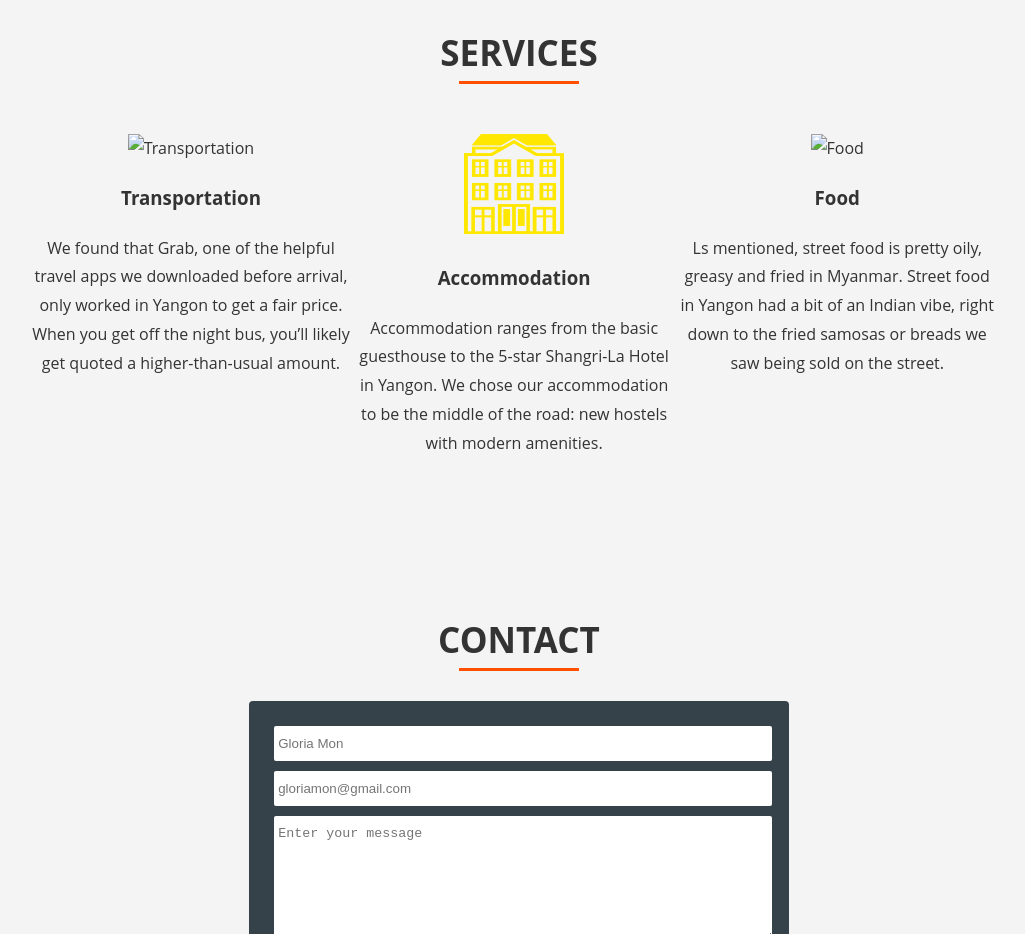
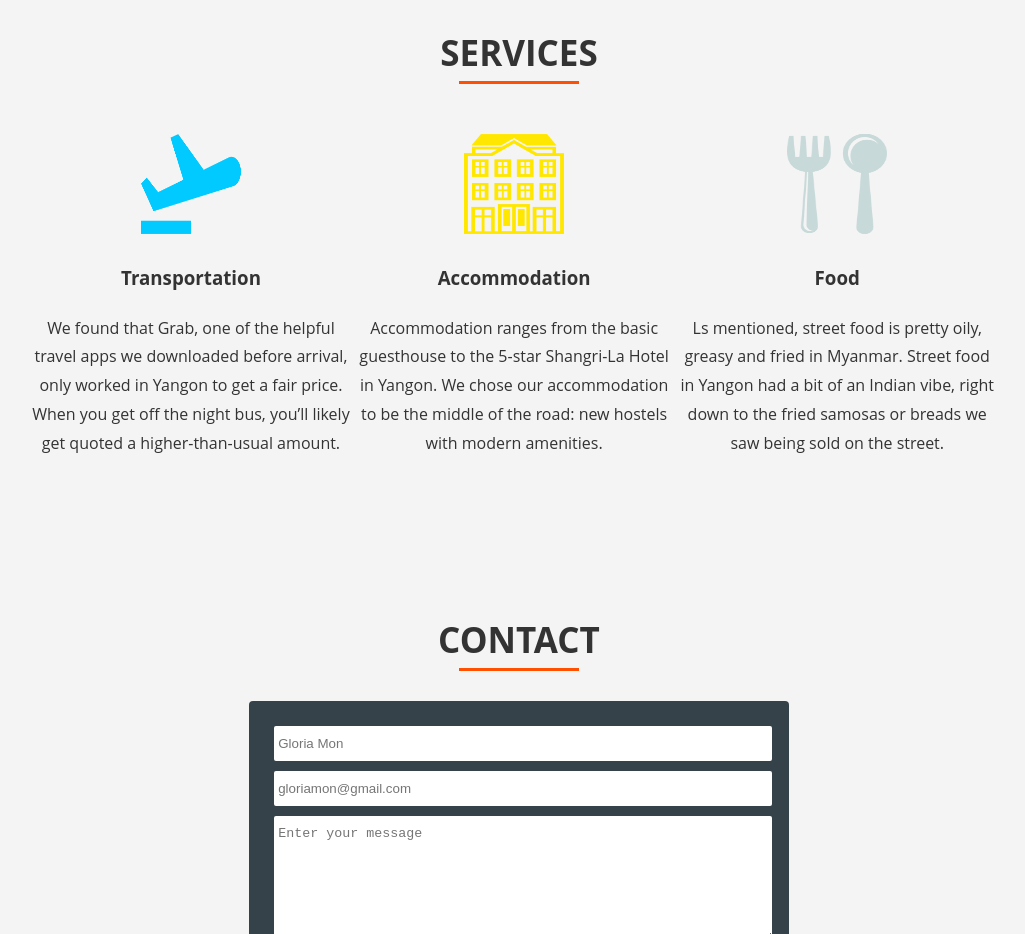
Before and after one commit to myat-mon/TravelMyanmar, a plain HTML site: page index.html in a window 1280 px wide. Shown: the part 880-1814 px from the top of the page, without its empty margins (121-1146 px from the left). Drawn offline with Linux system fonts and the light colour scheme; the site is published under a folder, as on GitHub Pages, so addresses that start at the root find nothing; files whose address does not match are found by name.

Commit message:
original index

```diff
--- a/index.html
+++ b/index.html
@@ -67,7 +67,7 @@
         <div class="container">
             <h2 class="common-title">SERVICES</h2>
             <div class="service-introduction">
-                <img src="/transportation.png" alt="Transportation" />
+                <img src="transportation.png" alt="Transportation" />
                 <h3>Transportation</h3>
                 <p>
                     We found that Grab, one of the helpful travel apps we
@@ -87,7 +87,7 @@
                 </p>
             </div>
             <div class="service-introduction">
-                <img src="/food.png" alt="Food" />
+                <img src="food.png" alt="Food" />
                 <h3>Food</h3>
                 <p>
                     Ls mentioned, street food is pretty oily, greasy and
```
